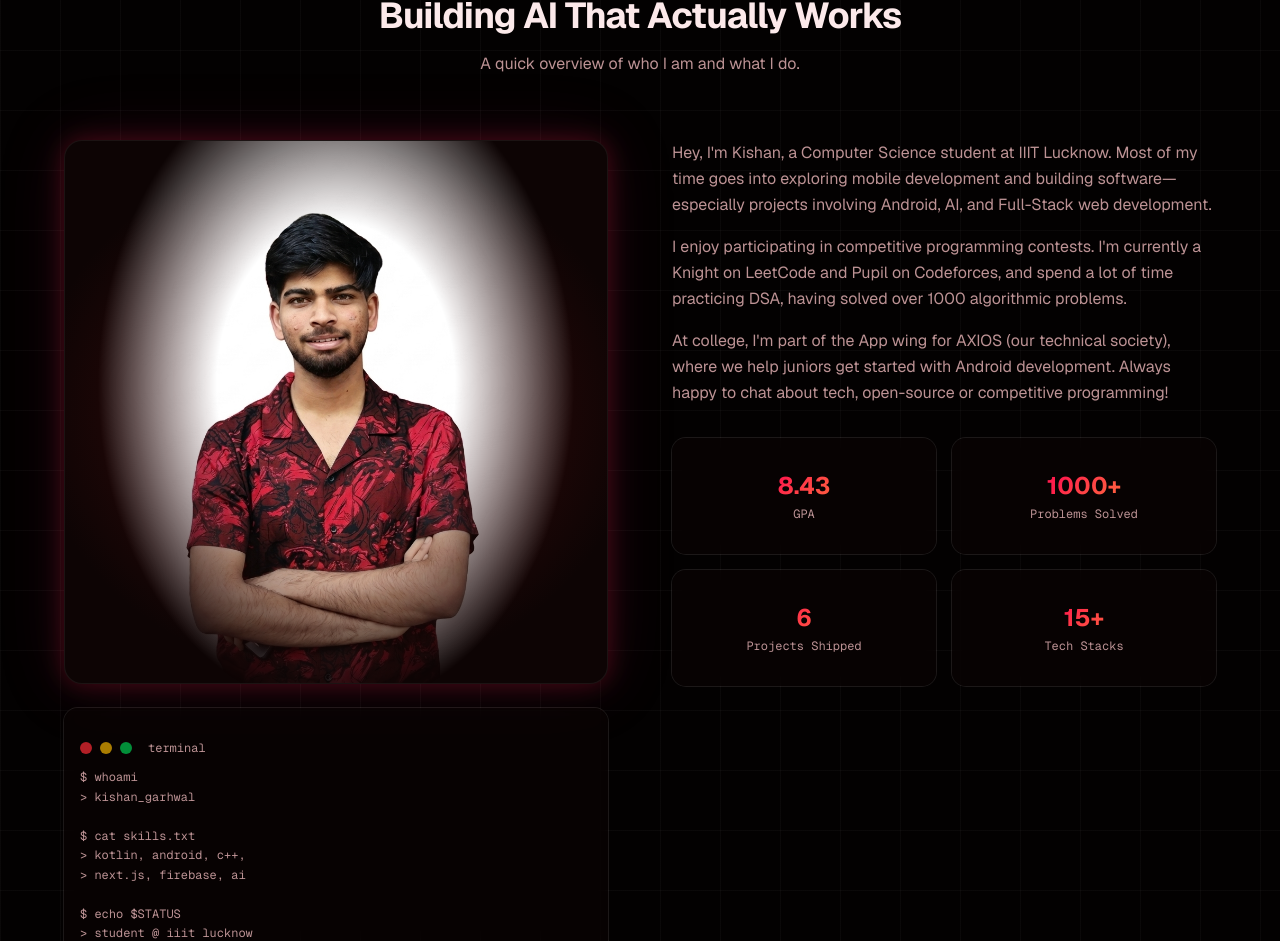
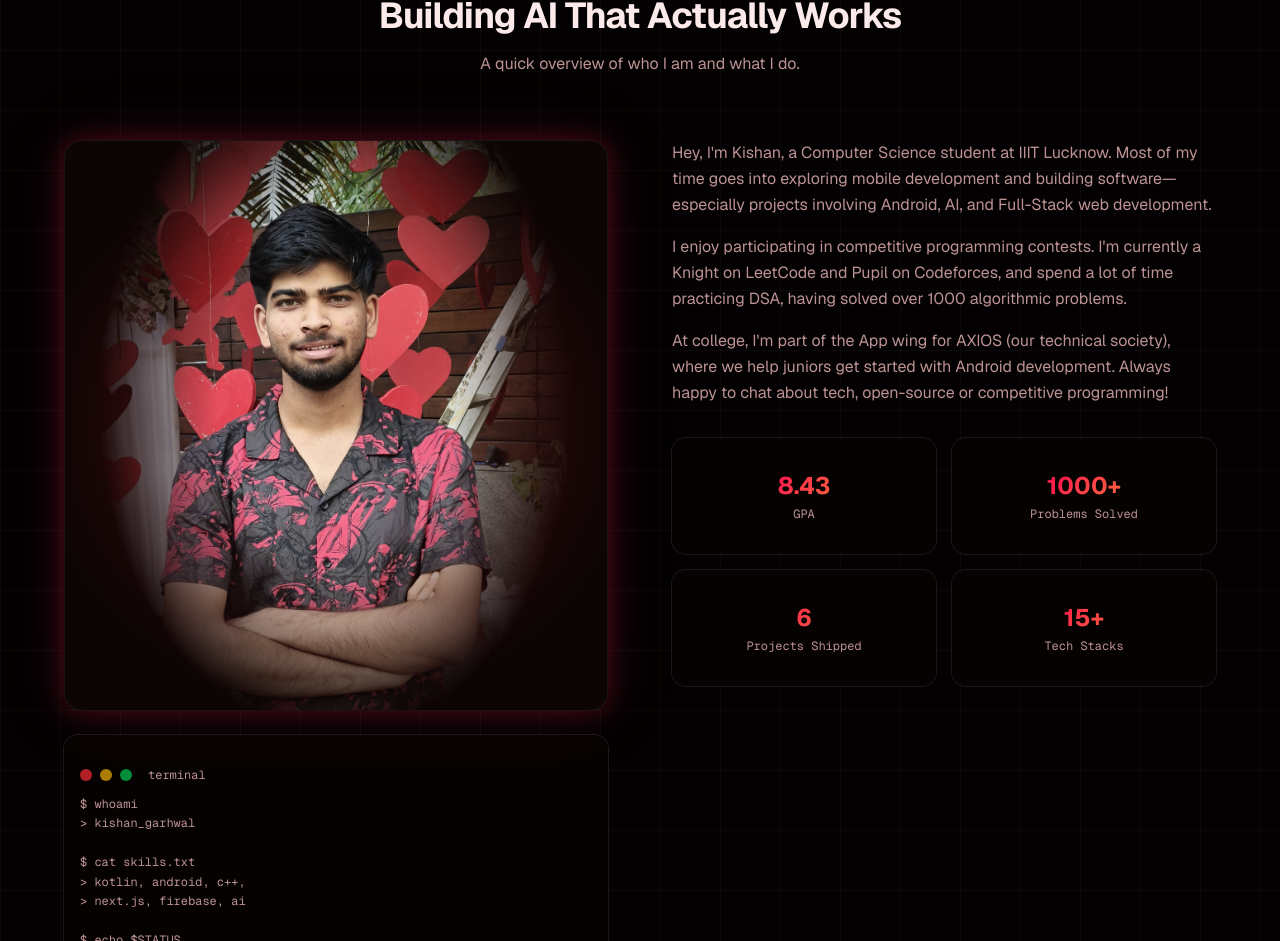
Before and after one commit to Kishan8548/portfolio, a Next.js app: page / in a window 1280 px wide. Shown: the part 970-1911 px from the top of the page. Built offline with nearby package versions, Linux system fonts and the light colour scheme.

Commit message:
update: use new jpeg profile picture

```diff
--- a/src/components/sections/about.tsx
+++ b/src/components/sections/about.tsx
@@ -67,7 +67,7 @@ export function About() {
                 <div className="absolute inset-0 pointer-events-none bg-[radial-gradient(ellipse_80%_70%_at_50%_50%,hsl(0_70%_25%)_0%,transparent_70%)] opacity-60" />
                 {/* Image with radial mask — fades white edges, keeps person visible */}
                 <Image
-                  src="/images/profile-pic.png"
+                  src="/images/profile-pic.jpeg"
                   alt="Kishan Garhwal"
                   width={500}
                   height={500}
```
Also changed, not shown: public/images/profile-pic.jpeg (added).
